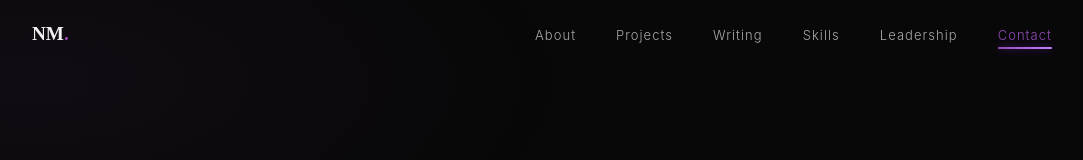
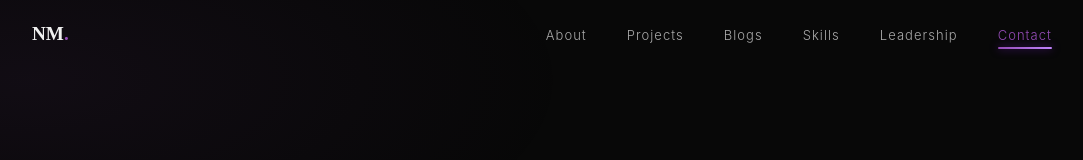
Before and after one commit to NadithiMoonasingha/My_Portfolio, a Next.js app: page / in a window 1280 px wide. Shown: the top 160 px of the page, without its empty margins (98-1181 px from the left). Built offline with nearby package versions, Linux system fonts and the light colour scheme.

Commit message:
The blogs section was repeated twice so removed one.

```diff
--- a/src/app/page.tsx
+++ b/src/app/page.tsx
@@ -27,7 +27,6 @@ export default function Home() {
         <Skills />
         <Leadership />
         <Contact />
-        <Blogs />
         <BackToTop />
       </main>
     </>
--- a/src/components/Navbar.tsx
+++ b/src/components/Navbar.tsx
@@ -3,14 +3,7 @@
 import React, { useState, useEffect } from "react";
 import Link from "next/link";
 
-const navLinks = [
-  "About",
-  "Projects",
-  "Writing",
-  "Skills",
-  "Leadership",
-  "Contact",
-];
+const navLinks = ["About", "Projects", "Blogs", "Skills", "Leadership", "Contact"];
 
 export default function Navbar() {
   const [scrolled, setScrolled] = useState(false);
```
